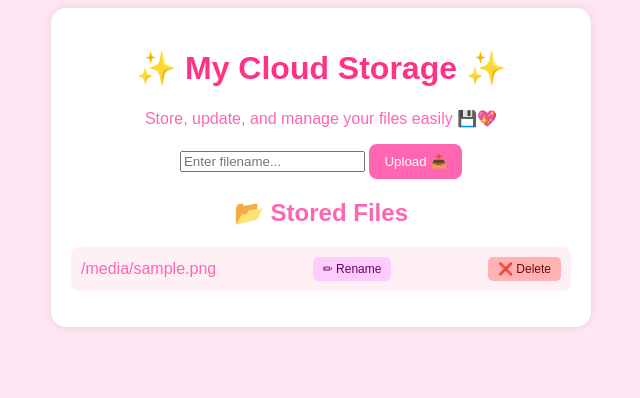
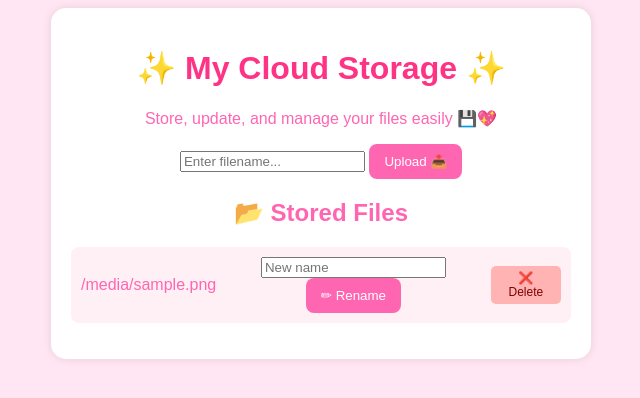
Before and after one commit to Eviekare/Flask-Based-File-Management-System, a Flask app: template templates/index.html in a window 1280 px wide. Shown: the top 398 px of the page, without its empty margins (319-959 px from the left). Run offline with Flask 3, Linux system fonts and the light colour scheme; the template is opened without the code that fills it: most values are stand-ins (such as "Sample title", 1, 10 or a date in 2020).

Commit message:
Updated .gitignore and index.html with latest changes

```diff
--- a/templates/index.html
+++ b/templates/index.html
@@ -23,8 +23,18 @@
             {% for file in files %}
                 <li>
                     {{ file }}
-                    <a href="/update/{{ file }}" class="edit-btn">✏ Rename</a>
-                    <a href="/delete/{{ file }}" class="delete-btn">❌ Delete</a>
+                    <!-- Rename Form -->
+                    <form action="/update" method="post" style="display:inline;">
+                        <input type="hidden" name="old_filename" value="{{ file }}">
+                        <input type="text" name="new_filename" placeholder="New name" required>
+                        <button type="submit">✏ Rename</button>
+                    </form>
+
+                    <!-- Delete Form -->
+                    <form action="/delete" method="post" style="display:inline;">
+                        <input type="hidden" name="filename" value="{{ file }}">
+                        <button type="submit" class="delete-btn">❌ Delete</button>
+                    </form>
                 </li>
             {% endfor %}
         </ul>
```
Also changed, not shown: 1 other file.
